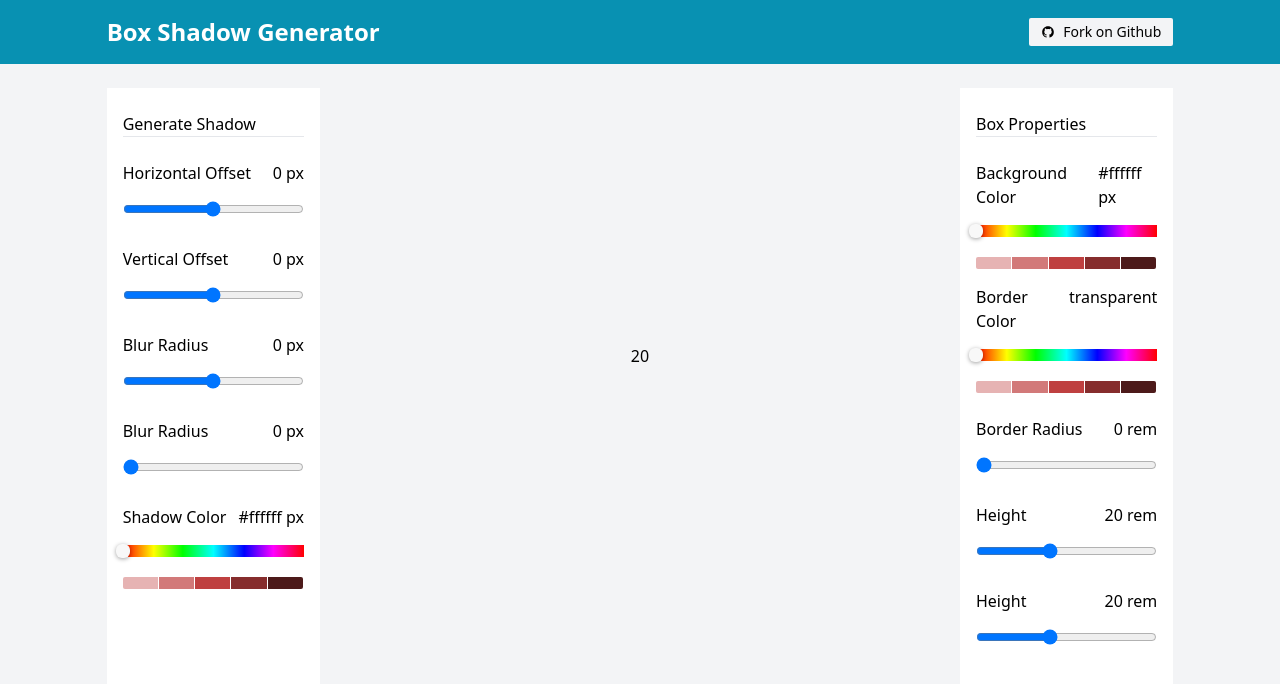
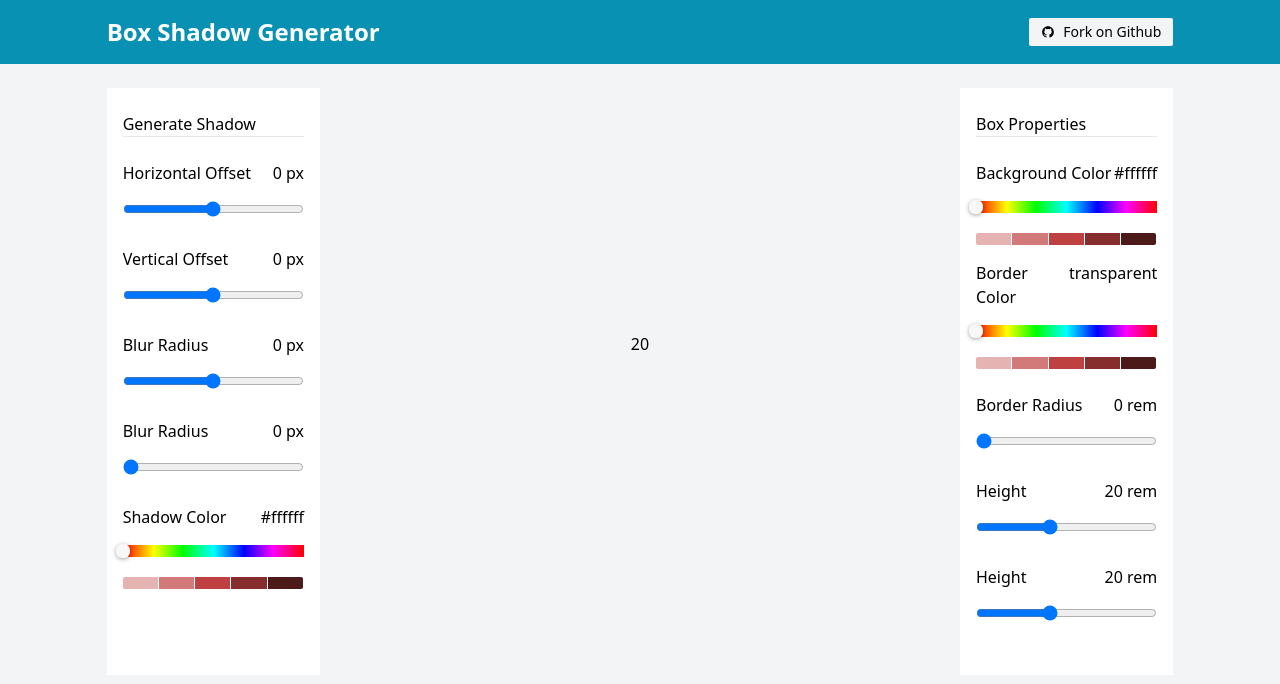
Before and after one commit to asmsaiff/css-box-shadow-generator-by-react, a React (Create React App) app: page / in a window 1280 px wide. Shown: the top 684 px of the page. Built offline with nearby package versions, Linux system fonts and the light colour scheme.

Commit message:
design modification and pass data to App.jsx

```diff
--- a/src/components/LeftPanel.jsx
+++ b/src/components/LeftPanel.jsx
@@ -74,7 +74,7 @@ export class LeftPanel extends Component {
                 <div className='mt-6'>
                     <label htmlFor="" className='w-full flex justify-between'>
                         <span>Shadow Color</span>
-                        <span>{this.state.colorCode} px</span>
+                        <span>{this.state.colorCode}</span>
                     </label>
                     <SliderPicker className="max-w-full mt-4" color={this.state.colorCode} onChangeComplete={this.handleColorChange}/>
                 </div>
--- a/src/components/RightPanel.jsx
+++ b/src/components/RightPanel.jsx
@@ -40,6 +40,15 @@ export class RightPanel extends Component {
         })
     }
 
+    onTrigger = (e) => {
+        this.setState({
+            boxHeight: e.target.value
+        })
+
+        this.props.parentCallback(e.target.value);
+        e.preventDefault();
+    }
+
     render() {
         return <>
             <h6>Box Properties</h6>
@@ -49,7 +58,7 @@ export class RightPanel extends Component {
                 <div>
                     <label htmlFor="" className='w-full flex justify-between'>
                         <span>Background Color</span>
-                        <span>{this.state.bgColorCode} px</span>
+                        <span>{this.state.bgColorCode}</span>
                     </label>
                     <SliderPicker className="max-w-full mt-4" color={this.state.bgColorCode} onChangeComplete={this.handleBgColorChange}/>
                 </div>
@@ -57,7 +66,7 @@ export class RightPanel extends Component {
                 <div className='mt-4'>
                     <label htmlFor="" className='w-full flex justify-between'>
                         <span>Border Color</span>
-                        <span>{this.state.borderColorCode} {this.state.borderColorCode == 'transparent' ? '' : 'px'}</span>
+                        <span>{this.state.borderColorCode}</span>
                     </label>
                     <SliderPicker className="max-w-full mt-4" color={this.state.borderColorCode} onChangeComplete={this.handleBorderColorChange}/>
                 </div>
@@ -75,7 +84,7 @@ export class RightPanel extends Component {
                         <span>Height</span>
                         <span>{this.state.boxHeight} rem</span>
                     </label>
-                    <input type="range" onChange={this.handleBoxHeightChange} value={this.state.boxHeight} className='mt-4 w-full' min='0' max='50'/>
+                    <input type="range" onChange={this.onTrigger} value={this.state.boxHeight} className='mt-4 w-full' min='0' max='50'/>
                 </div>
 
                 <div className='mt-6'>
```
